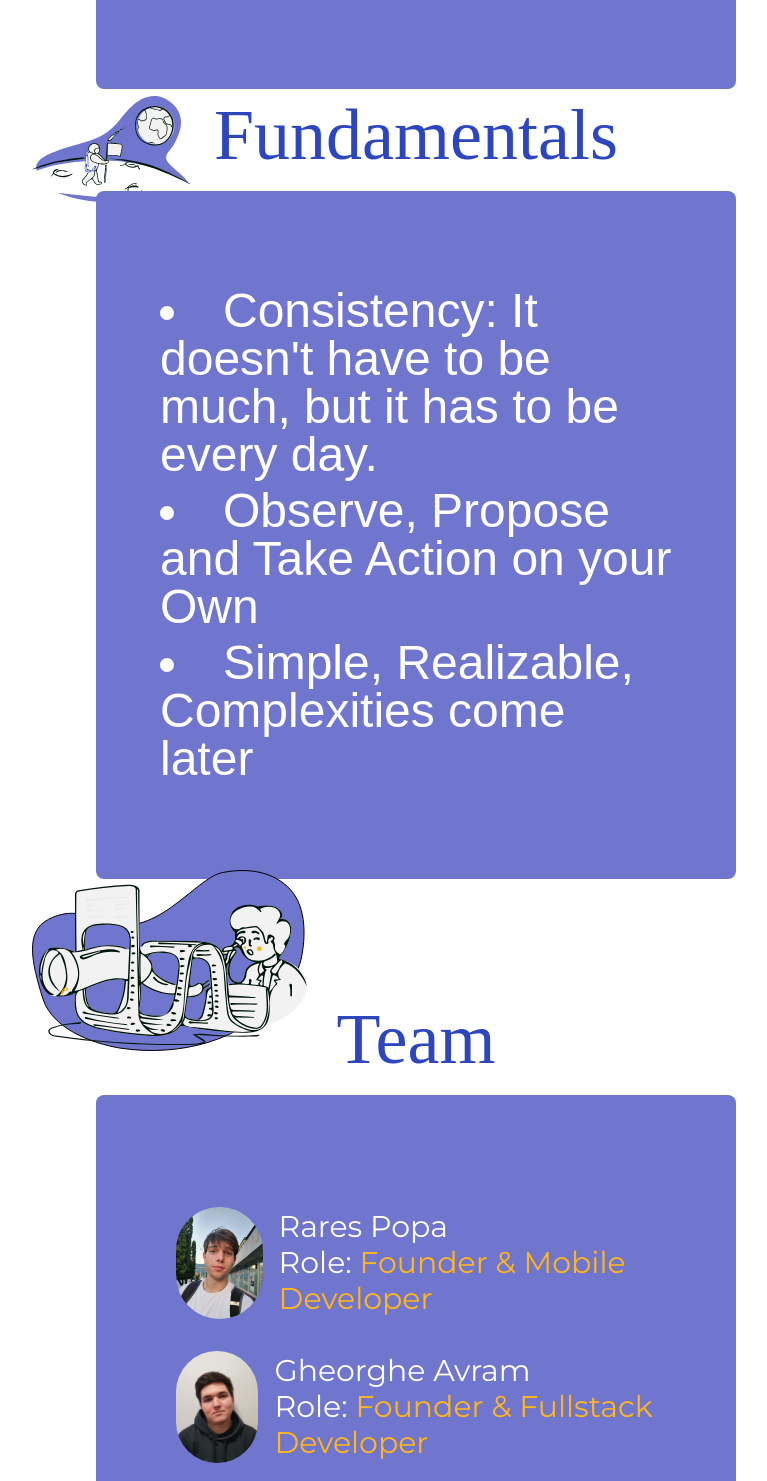
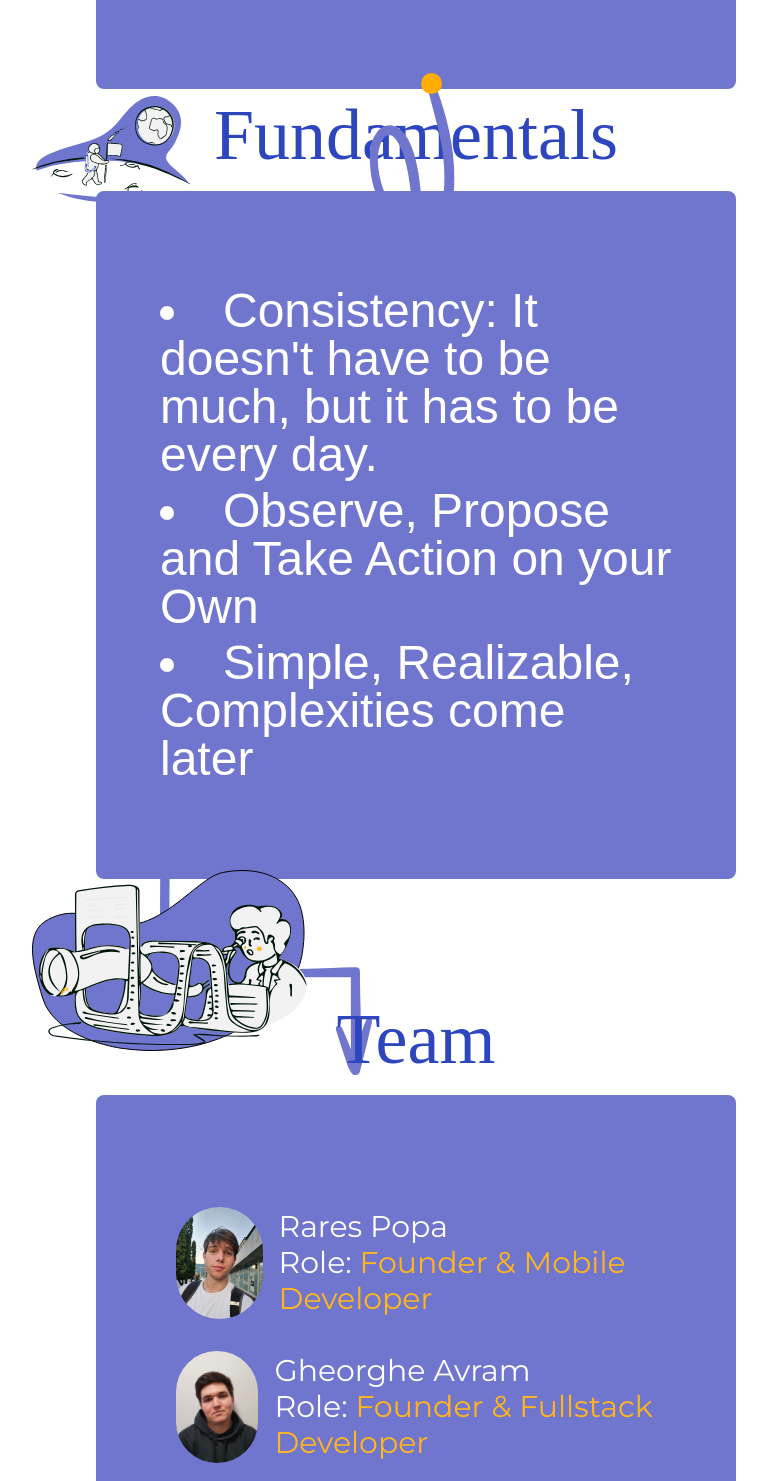
Before and after one commit to holywtforg/main-website, a Gatsby site: page / in a window 1280 px wide. Shown: the part 771-2252 px from the top of the page, without its empty margins (224-991 px from the left). Built offline with nearby package versions, Linux system fonts and the light colour scheme; Gatsby itself is replaced by a stand-in of ours; a web font is replaced by a local one.

Commit message:
feat: add arrows to panel

```diff
--- a/src/components/main/fundamentals.tsx
+++ b/src/components/main/fundamentals.tsx
@@ -4,7 +4,7 @@ import fundamentals from "../../images/fundamentals.svg";
 
 const Fundamentals: React.FC = () => {
   return (
-    <Panel title="Fundamentals">
+    <Panel title="Fundamentals" arrow="straight">
       <>
         <img src={fundamentals} alt="Fundamentals" className="absolute" style={{ bottom: "-25%", left: "-10%" }} />
         <ul className="font-body list-inside list-disc space-y-2">
--- a/src/components/main/motto.tsx
+++ b/src/components/main/motto.tsx
@@ -5,7 +5,7 @@ import astronaut from "../../images/astronaut.svg";
 
 const Motto: React.FC = () => {
   return (
-    <Panel title="Motto">
+    <Panel title="Motto" arrow="loop">
       <>
         <img src={telescope} alt="Telescope" className="absolute" style={{ top: "-10%", right: "-20%" }} />
         <img src={astronaut} alt="Telescope" className="absolute" style={{ bottom: "-15%", left: "-10%" }} />
--- a/src/components/main/team.tsx
+++ b/src/components/main/team.tsx
@@ -7,7 +7,7 @@ import mountains from "../../images/mountains.svg";
 
 const Team: React.FC = () => {
   return (
-    <Panel title="Team">
+    <Panel title="Team" arrow="loop">
       <>
         <img src={mountains} alt="Fundamentals" className="absolute" style={{ bottom: "-15%", right: "-10%" }} />
         <Teammate name="Rares Popa" role="Founder & Mobile Developer" image={rares} url="https://github.com/Iomava" />
--- a/src/components/panel.tsx
+++ b/src/components/panel.tsx
@@ -1,14 +1,29 @@
 import * as React from "react";
+import loop from "../images/arrow-loop.svg";
+import straight from "../images/arrow-straight.svg";
 
 type Props = {
   title: string;
+  arrow?: "straight" | "loop";
 };
-const Panel: React.FC<Props> = ({ title, children }) => {
+const Panel: React.FC<Props> = ({ title, arrow, children }) => {
   return (
     <div className="flex justify-center items-center min-h-screen">
-      <div className="flex-col justify-center items-center space-y-5 text-primary w-3/4 xl:w-1/2 m-auto">
-        <div className="font-display text-center text-7xl">{title}</div>
+      <div className="flex-col justify-center items-center text-primary w-3/4 xl:w-1/2 mx-auto">
+        <div className="font-display text-center text-7xl mb-5">{title}</div>
         <div className="bg-secondary px-16 py-24 rounded-lg text-white text-5xl relative">{children}</div>
+        <div className="relative m-0">
+          {arrow == null ? null : arrow === "straight" ? (
+            <img src={straight} alt="Fundamentals" className="absolute" style={{ top: -20, left: "10%", zIndex: -1 }} />
+          ) : (
+            <img
+              src={loop}
+              alt="Fundamentals"
+              className="absolute"
+              style={{ top: -20, left: 0, right: 0, margin: "auto" }}
+            />
+          )}
+        </div>
       </div>
     </div>
   );
--- a/tailwind.config.js
+++ b/tailwind.config.js
@@ -15,6 +15,12 @@ module.exports = {
         body: ["Allan", "sans-serif"],
         serif: ["Montserrat", "sans-serif"],
       },
+      minHeight: {
+        content: "min-content",
+      },
+      minWidth: {
+        content: "min-content",
+      },
     },
   },
   variants: {
```
Also changed, not shown: src/images/arrow-loop.svg (added), src/images/arrow-straight.svg (added).
